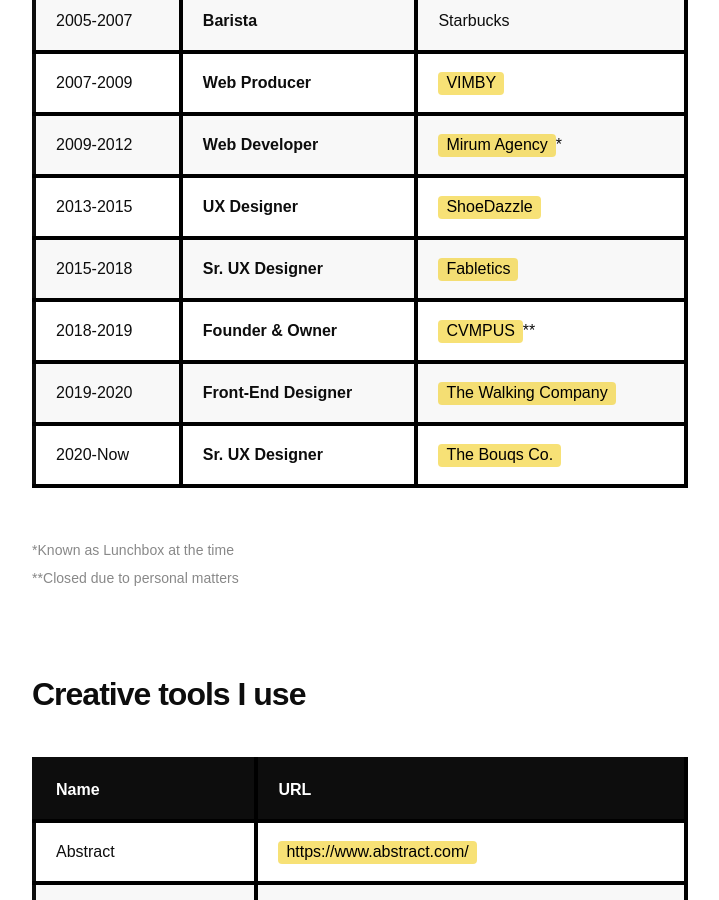
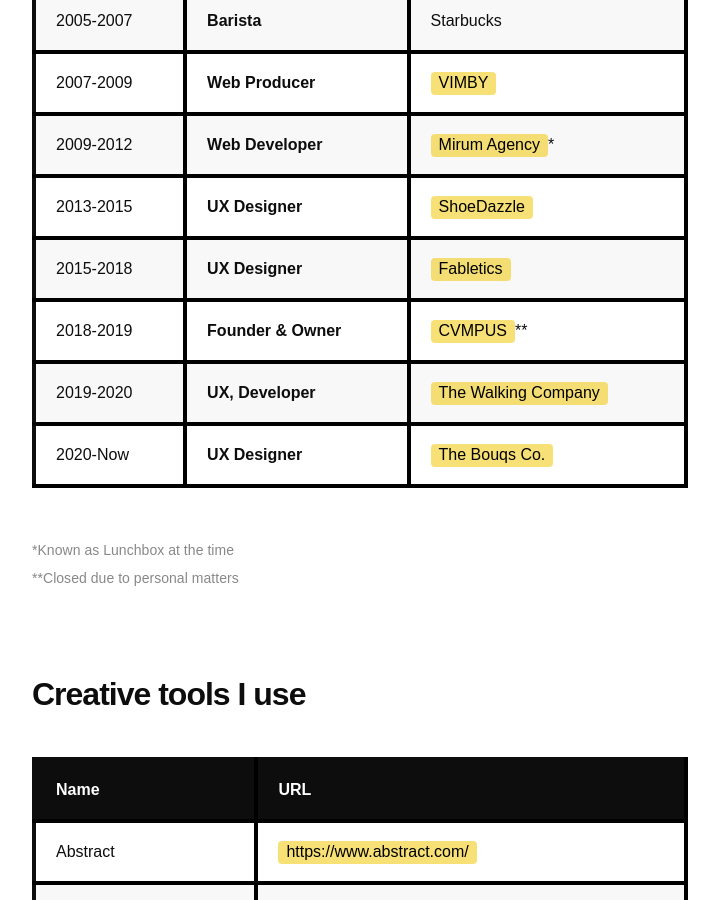
Before and after one commit to aryxmega/awwwry, a Jekyll site: the page built from _pages/about.md, in a window 1280 px wide and 900 px high, scrolled down 1876 px. Shown: the whole window, without its empty margins (38-757 px from the left). Built offline with Jekyll 4.4.1, drawn with Linux system fonts in a browser that asks for light colours; nearby versions of some CDN libraries; some web fonts are replaced.

Commit message:
Update about.md

```diff
--- a/_pages/about.md
+++ b/_pages/about.md
@@ -25,10 +25,10 @@
 | 2007-2009 | **Web Producer** | [VIMBY][url-vimby] |
 | 2009-2012 | **Web Developer** | [Mirum Agency][url-mirum]* |
 | 2013-2015 | **UX Designer** | [ShoeDazzle][url-shoedazzle] |
-| 2015-2018 | **Sr. UX Designer** | [Fabletics][url-fabletics] |
+| 2015-2018 | **UX Designer** | [Fabletics][url-fabletics] |
 | 2018-2019 | **Founder & Owner** | [CVMPUS][url-cvmpus]** |
-| 2019-2020 | **Front-End Designer** | [The Walking Company][url-the-walking-company] |
-| 2020-Now | **Sr. UX Designer** | [The Bouqs Co.][url-the-bouqs] |
+| 2019-2020 | **UX, Developer** | [The Walking Company][url-the-walking-company] |
+| 2020-Now | **UX Designer** | [The Bouqs Co.][url-the-bouqs] |
 
 *Known as Lunchbox at the time
 **Closed due to personal matters
```
